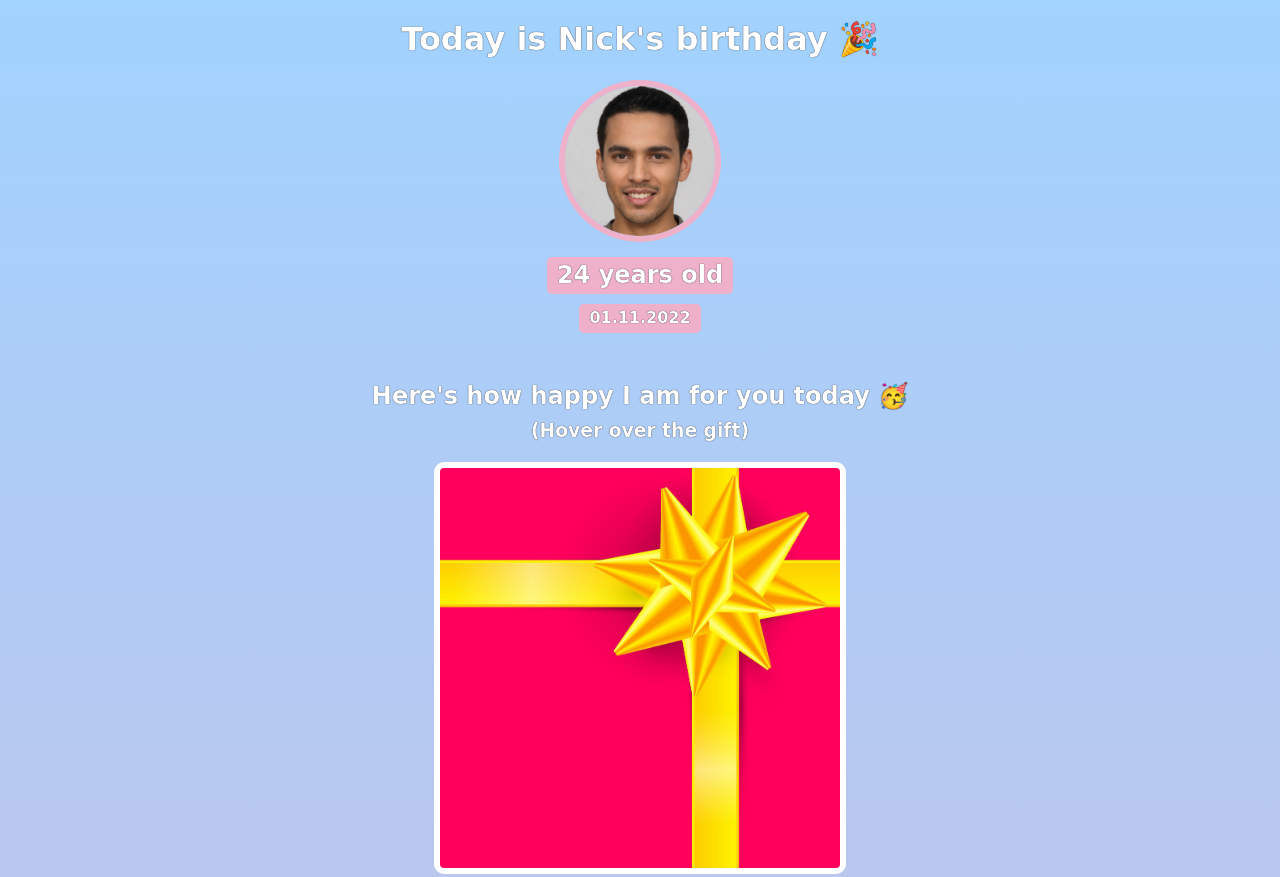
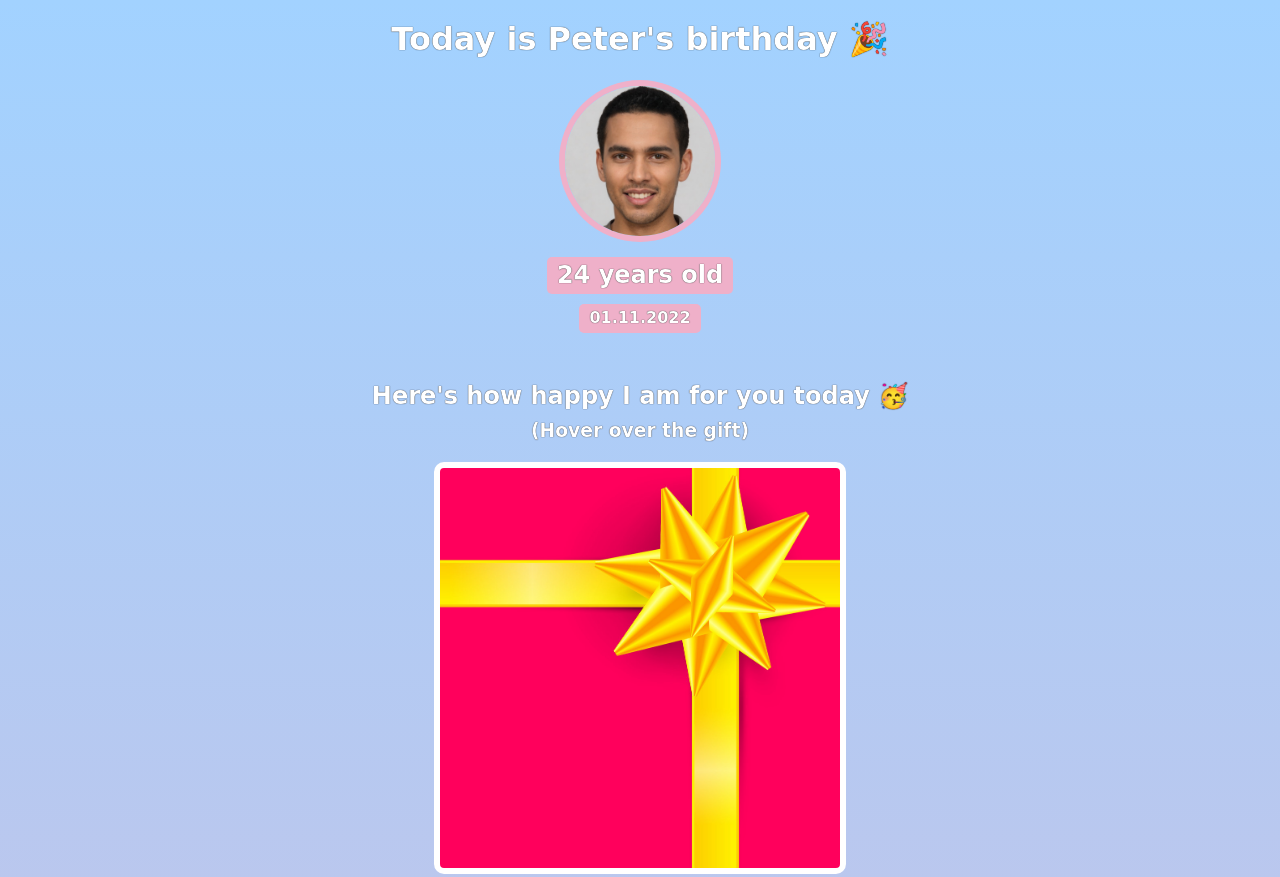
Before and after one commit to Vaibhavvdighe/birthday-gift-site, a website built with Vite: page index.html in a window 1280 px wide. Shown: the top 877 px of the page. Built offline with nearby package versions, Linux system fonts and the light colour scheme; a web font is replaced by a local one.

Commit message:
Change name to Peter

```diff
--- a/index.html
+++ b/index.html
@@ -7,7 +7,7 @@
     </head>
     <body>
         <div id="header">
-            <h1>Today is Nick's birthday 🎉</h1>
+            <h1>Today is Peter's birthday 🎉</h1>
             <img id="bff-img" src="images/nick.jpg">
             <h2 id="bday-age">24 years old</h2>
             <h4 id="bday-date">01.11.2022</h4>
```
